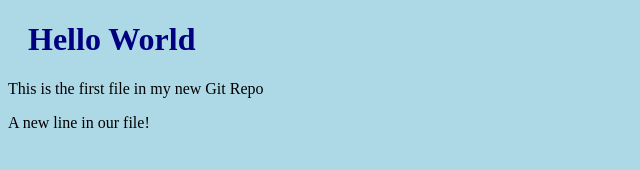
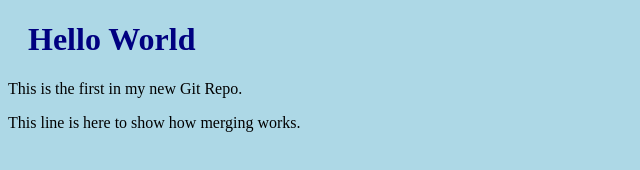
Before and after one commit to LuqmanSyah/belajar-git-w3, a plain HTML site: page index.html in a window 1280 px wide. Shown: the whole page, without its empty margins (0-640 px from the left). Drawn offline with Linux system fonts and the light colour scheme.

Commit message:
Updated index.html with emergency fix

```diff
--- a/index.html
+++ b/index.html
@@ -9,7 +9,7 @@
 </head>
 <body>
     <h1>Hello World</h1>
-    <p>This is the first file in my new Git Repo</p>
-    <p>A new line in our file!</p>
+    <p>This is the first in my new Git Repo.</p>
+    <p>This line is here to show how merging works.</p>
 </body>
 </html>
```
